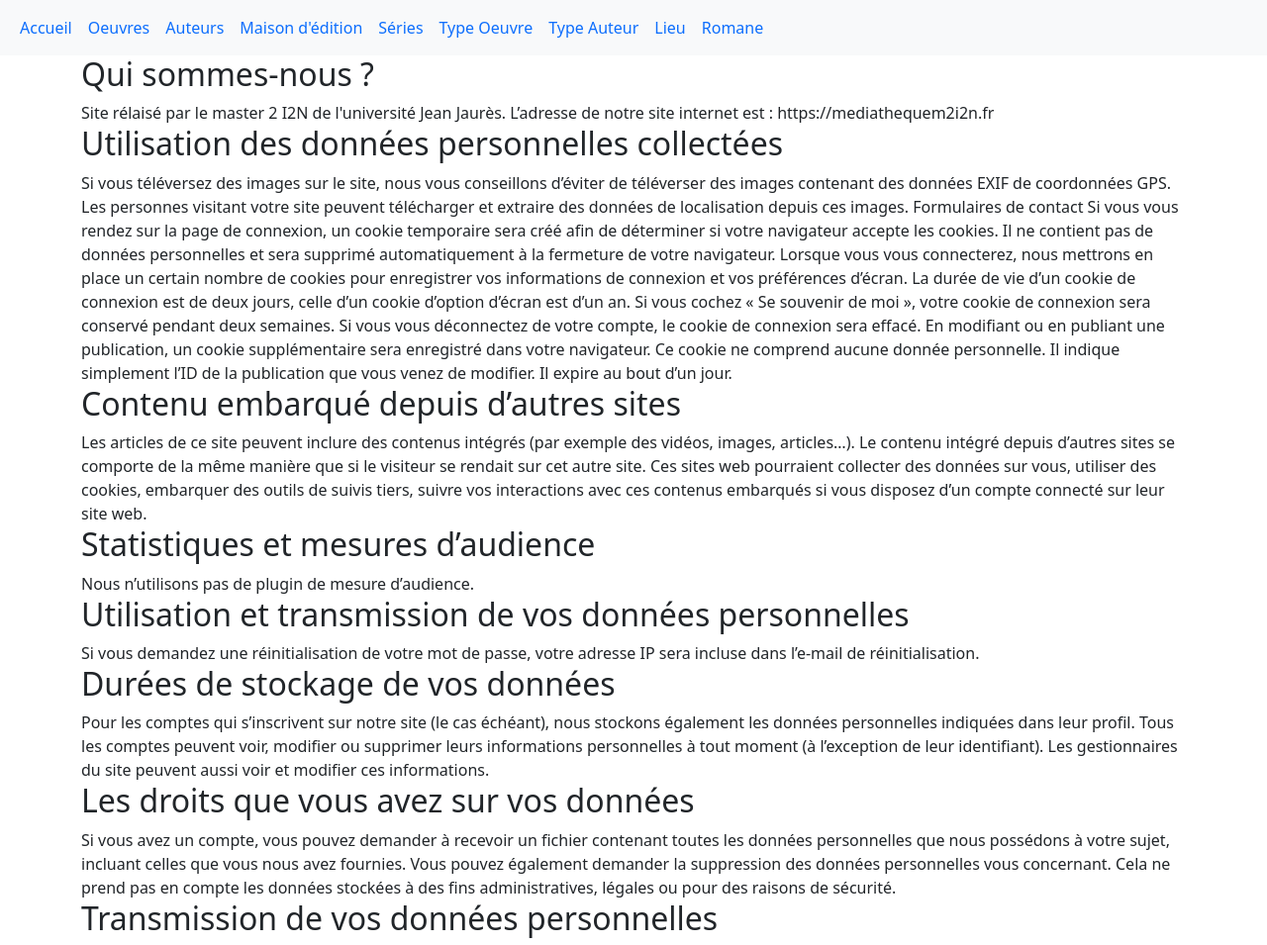
After one commit to yaelchampclaux/ProjetMediatheque, a Symfony app: template site/templates/romane/romanetest.html.twig in a window 1280 px wide. The commit adds this page. Shown: the whole page at 99% size. Run offline with Twig, Linux system fonts and the light colour scheme; the template is opened without the code that fills it, so the values that code supplies are empty; some libraries are stand-ins or nearby versions.

Commit message:
add RomaneControll.php and romanetest.php, modified base.html

```diff
--- a/site/templates/base.html.twig
+++ b/site/templates/base.html.twig
@@ -29,6 +29,7 @@
                 <li class="nav-item"><a class="nav-link" href="{{ url('type_oeuvre_index') }}">Type Oeuvre</a></li>
                 <li class="nav-item"><a class="nav-link" href="{{ url('type_auteur_index') }}">Type Auteur</a></li>
                 <li class="nav-item"><a class="nav-link" href="{{ url('lieu_index') }}">Lieu</a></li>
+                <li class="nav-item"><a class="nav-link" href="{{ url('romane') }}">Romane</a></li>
             </ul>
         </div>
     </nav>
--- /dev/null
+++ b/site/templates/romane/romanetest.html.twig
@@ -0,0 +1,45 @@
+{% extends 'base.html.twig' %}
+{% block title %}Romane{% endblock %}
+{% block body %}
+
+<h2>Qui sommes-nous ?</h2>
+
+Site rélaisé par le master 2 I2N de l'université Jean Jaurès.
+L’adresse de notre site internet est : https://mediathequem2i2n.fr
+
+<h2>Utilisation des données personnelles collectées</h2>
+
+Si vous téléversez des images sur le site, nous vous conseillons d’éviter de téléverser des images contenant des données EXIF de coordonnées GPS. Les personnes visitant votre site peuvent télécharger et extraire des données de localisation depuis ces images.
+Formulaires de contact
+
+Si vous vous rendez sur la page de connexion, un cookie temporaire sera créé afin de déterminer si votre navigateur accepte les cookies. Il ne contient pas de données personnelles et sera supprimé automatiquement à la fermeture de votre navigateur.
+
+Lorsque vous vous connecterez, nous mettrons en place un certain nombre de cookies pour enregistrer vos informations de connexion et vos préférences d’écran. La durée de vie d’un cookie de connexion est de deux jours, celle d’un cookie d’option d’écran est d’un an. Si vous cochez « Se souvenir de moi », votre cookie de connexion sera conservé pendant deux semaines. Si vous vous déconnectez de votre compte, le cookie de connexion sera effacé.
+
+En modifiant ou en publiant une publication, un cookie supplémentaire sera enregistré dans votre navigateur. Ce cookie ne comprend aucune donnée personnelle. Il indique simplement l’ID de la publication que vous venez de modifier. Il expire au bout d’un jour.
+
+<h2>Contenu embarqué depuis d’autres sites</h2>
+
+Les articles de ce site peuvent inclure des contenus intégrés (par exemple des vidéos, images, articles…). Le contenu intégré depuis d’autres sites se comporte de la même manière que si le visiteur se rendait sur cet autre site.
+
+Ces sites web pourraient collecter des données sur vous, utiliser des cookies, embarquer des outils de suivis tiers, suivre vos interactions avec ces contenus embarqués si vous disposez d’un compte connecté sur leur site web.
+
+<h2>Statistiques et mesures d’audience</h2>
+
+Nous n’utilisons pas de plugin de mesure d’audience.
+
+<h2>Utilisation et transmission de vos données personnelles</h2>
+
+Si vous demandez une réinitialisation de votre mot de passe, votre adresse IP sera incluse dans l’e-mail de réinitialisation.
+
+<h2>Durées de stockage de vos données</h2>
+
+Pour les comptes qui s’inscrivent sur notre site (le cas échéant), nous stockons également les données personnelles indiquées dans leur profil. Tous les comptes peuvent voir, modifier ou supprimer leurs informations personnelles à tout moment (à l’exception de leur identifiant). Les gestionnaires du site peuvent aussi voir et modifier ces informations.
+
+<h2>Les droits que vous avez sur vos données</h2>
+
+
+Si vous avez un compte, vous pouvez demander à recevoir un fichier contenant toutes les données personnelles que nous possédons à votre sujet, incluant celles que vous nous avez fournies. Vous pouvez également demander la suppression des données personnelles vous concernant. Cela ne prend pas en compte les données stockées à des fins administratives, légales ou pour des raisons de sécurité.
+<h2>Transmission de vos données personnelles</h2>
+
+{% endblock %}
```
Also changed, not shown: site/src/Controller/RomaneController.php (added, +18 -0 lines).
